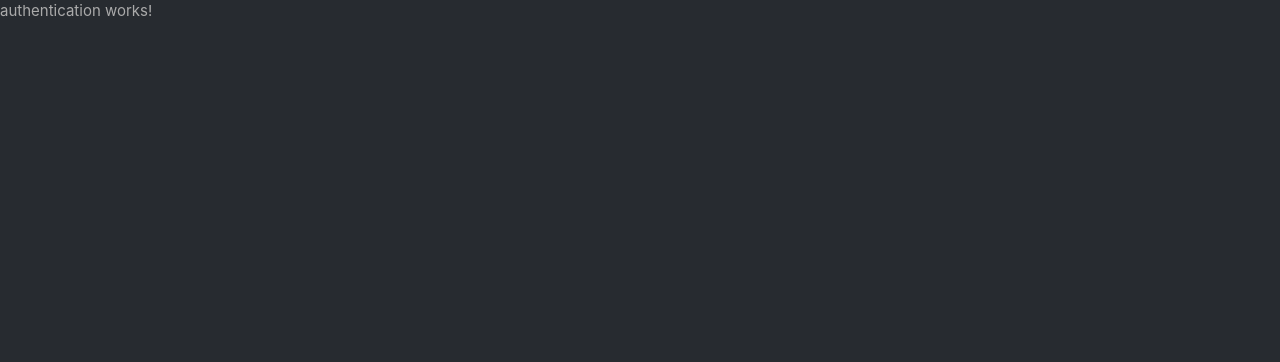
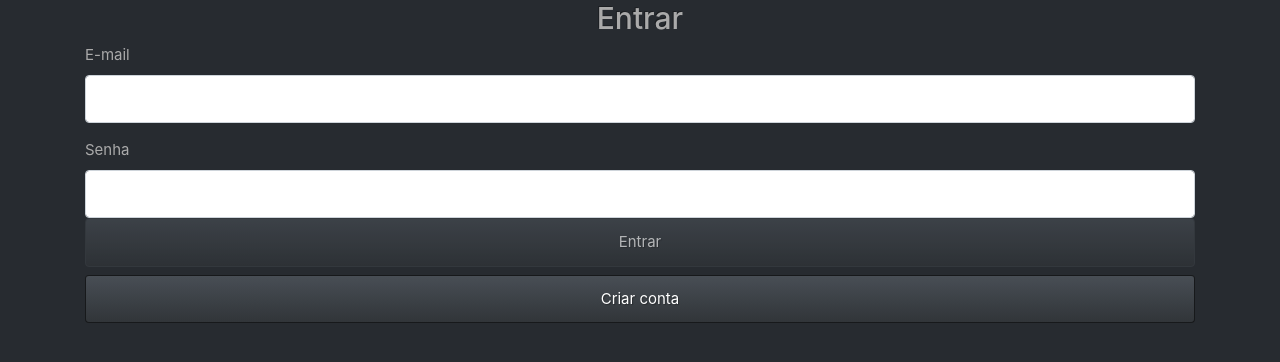
Before and after one commit to brunodantascg/store-video, an Angular app: page /login in a window 1280 px wide. Shown: the top 362 px of the page. Built offline with nearby package versions, Linux system fonts and the light colour scheme.

Commit message:
tela login

```diff
--- a/src/app/account/login/login.component.html
+++ b/src/app/account/login/login.component.html
@@ -1 +1,18 @@
-<p>login works!</p>
+<h2 class="text-center">Entrar</h2>
+
+<div class="container">
+    <form (ngSubmit)="onSubmit()" #form="ngForm">
+
+        <div class="form-group">
+            <label>E-mail</label>
+            <input class="form-control" type="email" name="email" id="email" [(ngModel)]="login.email" required />
+        </div>
+        <div>
+            <label>Senha</label>
+            <input class="form-control" type="password" name="password" id="password" [(ngModel)]="login.password" required />
+        </div>
+        <button type="submit" class="btn btn-primary btn-block" [disabled]="form.form.invalid">Entrar</button>
+        <button type="button" class="btn btn-primary btn-block" >Criar conta</button>
+
+    </form>
+</div>
--- a/src/app/account/login/login.component.ts
+++ b/src/app/account/login/login.component.ts
@@ -1,4 +1,6 @@
 import { Component, OnInit } from '@angular/core';
+import { Router } from '@angular/router';
+import { AccountService } from '../shared/account.service';
 
 @Component({
   selector: 'app-login',
@@ -6,10 +8,28 @@ import { Component, OnInit } from '@angular/core';
   styleUrls: ['./login.component.css']
 })
 export class LoginComponent implements OnInit {
+  login = {
+    email:'',
+    password: ''
+  };
 
-  constructor() { }
+  constructor(
+    private accountService: AccountService,
+    private router: Router
+  ) { }
 
   ngOnInit(): void {
   }
 
+  async onSubmit() {
+    try{
+      const result = await this.accountService.login(this.login);
+      console.log(`Login efeturado: ${result}`);
+
+      this.router.navigate(['']);
+    } catch (error) {
+      console.error(error);
+    }
+  }
+
 }
--- a/src/app/account/shared/account.service.ts
+++ b/src/app/account/shared/account.service.ts
@@ -6,4 +6,17 @@ import { Injectable } from '@angular/core';
 export class AccountService {
 
   constructor() { }
+
+  login(user: any) {
+    return new Promise((resolve) => {
+      window.localStorage.setItem('token', 'meu-token');
+      resolve(true);
+    });
+  }
+
+  createAccount(account: any) {
+    return new Promise((resolve) => {
+      resolve(true);
+    });
+  }
 }
--- a/src/app/account/shared/auth.guard.ts
+++ b/src/app/account/shared/auth.guard.ts
@@ -1,15 +1,22 @@
 import { Injectable } from '@angular/core';
-import { CanActivate, ActivatedRouteSnapshot, RouterStateSnapshot, UrlTree } from '@angular/router';
+import { CanActivate, ActivatedRouteSnapshot, RouterStateSnapshot, UrlTree, Router } from '@angular/router';
 import { Observable } from 'rxjs';
 
 @Injectable({
   providedIn: 'root'
 })
 export class AuthGuard implements CanActivate {
-  canActivate(
-    route: ActivatedRouteSnapshot,
-    state: RouterStateSnapshot): Observable<boolean | UrlTree> | Promise<boolean | UrlTree> | boolean | UrlTree {
-    return true;
+
+  constructor(private router: Router) {}
+
+  canActivate(route: ActivatedRouteSnapshot, state: RouterStateSnapshot): boolean {
+    const token = window.localStorage.getItem('token');
+    if(token) {
+      return true;
+    } else {
+      this.router.navigate(['login']);
+      return false;
+    }
   }
 
 }
--- a/src/app/app-routing.module.ts
+++ b/src/app/app-routing.module.ts
@@ -2,6 +2,7 @@ import { NgModule } from '@angular/core';
 import { RouterModule, Routes } from '@angular/router';
 import { CreateAccountComponent } from './account/create-account/create-account.component';
 import { LoginComponent } from './account/login/login.component';
+import { AuthGuard } from './account/shared/auth.guard';
 import { AddFilmsComponent } from './layout/add-films/add-films.component';
 import { AuthenticationComponent } from './layout/authentication/authentication.component';
 import { HomePageComponent } from './layout/home-page/home-page.component';
@@ -16,7 +17,8 @@ const routes: Routes = [
       { path: 'homePage', component: HomePageComponent},
       { path: 'addFilms', component:  AddFilmsComponent},
       { path: 'listFilms', component: ListOfFilmsComponent}
-    ]
+    ],
+    canActivate: [AuthGuard]
   },
   {
     path: '',
--- a/src/app/app.module.ts
+++ b/src/app/app.module.ts
@@ -10,6 +10,7 @@ import { ListOfFilmsComponent } from './layout/list-of-films/list-of-films.compo
 import { LoginComponent } from './account/login/login.component';
 import { CreateAccountComponent } from './account/create-account/create-account.component';
 import { HomePageComponent } from './layout/home-page/home-page.component';
+import { FormsModule } from '@angular/forms';
 
 @NgModule({
   declarations: [
@@ -24,6 +25,7 @@ import { HomePageComponent } from './layout/home-page/home-page.component';
   ],
   imports: [
     BrowserModule,
+    FormsModule,
     AppRoutingModule
   ],
   providers: [],
--- a/src/app/layout/authentication/authentication.component.html
+++ b/src/app/layout/authentication/authentication.component.html
@@ -1 +1,3 @@
-<p>authentication works!</p>
+<div class="authentication">
+    <router-outlet></router-outlet>
+</div>
```
